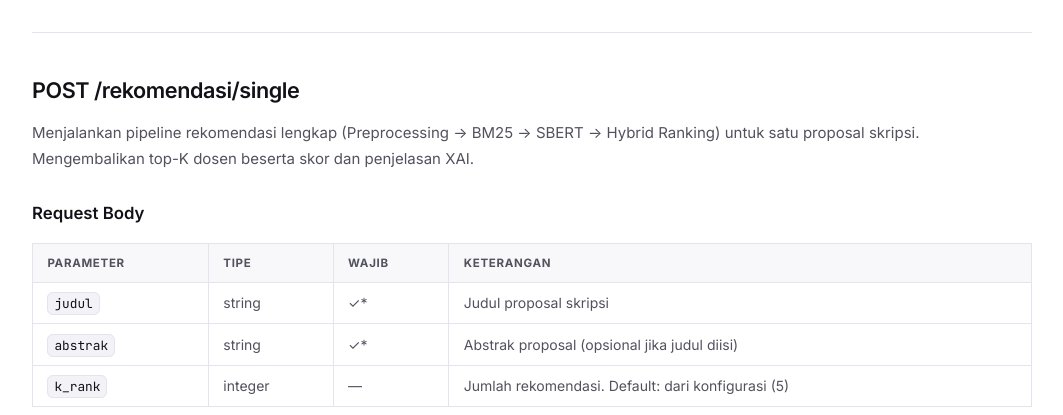
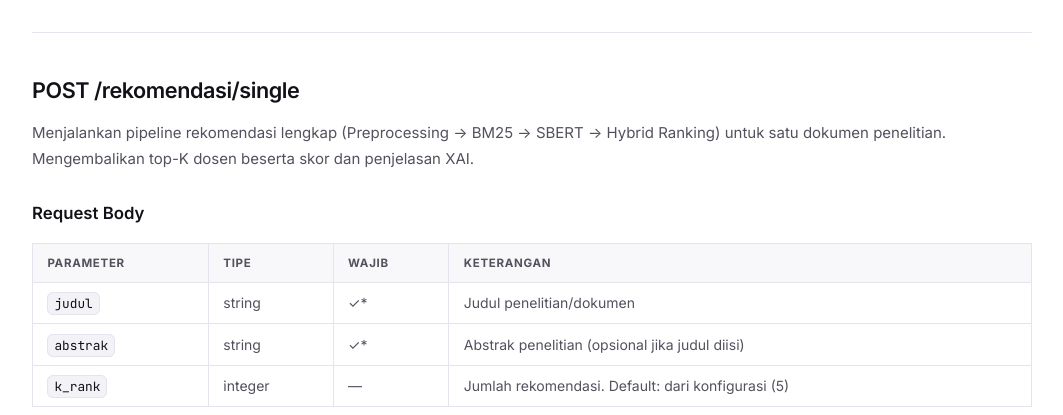
Before and after one commit to cello-marcelino/NLP-Base-Recommendation-System, a Vue app in the folder web/: page /docs in a window 1280 px wide. Shown: the part 1340-1755 px from the top of the page, without its empty margins (208-1271 px from the left). Built offline with nearby package versions, Linux system fonts and the light colour scheme; no server answers.

Commit message:
feat(scope): broaden product scope from thesis examiner to general lecturer recommendation

```diff
--- a/web/src/views/ApiDocsView.vue
+++ b/web/src/views/ApiDocsView.vue
@@ -74,7 +74,7 @@ const sections = [
             <table>
               <thead><tr><th>Endpoint</th><th>Method</th><th>Deskripsi</th></tr></thead>
               <tbody>
-                <tr><td><code>/rekomendasi/single</code></td><td><span class="badge-post">POST</span></td><td>Rekomendasi satu proposal</td></tr>
+                <tr><td><code>/rekomendasi/single</code></td><td><span class="badge-post">POST</span></td><td>Rekomendasi satu dokumen/penelitian</td></tr>
                 <tr><td><code>/rekomendasi/batch</code></td><td><span class="badge-post">POST</span></td><td>Rekomendasi massal via JSON</td></tr>
                 <tr><td><code>/rekomendasi/batch/upload</code></td><td><span class="badge-post">POST</span></td><td>Rekomendasi massal via Excel</td></tr>
                 <tr><td><code>/config</code></td><td><span class="badge-get">GET</span></td><td>Ambil konfigurasi aktif</td></tr>
@@ -103,7 +103,7 @@ const sections = [
           <h2>POST /rekomendasi/single</h2>
           <p>
             Menjalankan pipeline rekomendasi lengkap (Preprocessing → BM25 → SBERT → Hybrid Ranking)
-            untuk satu proposal skripsi. Mengembalikan top-K dosen beserta skor dan penjelasan XAI.
+            untuk satu dokumen penelitian. Mengembalikan top-K dosen beserta skor dan penjelasan XAI.
           </p>
 
           <h3>Request Body</h3>
@@ -111,8 +111,8 @@ const sections = [
             <table>
               <thead><tr><th>Parameter</th><th>Tipe</th><th>Wajib</th><th>Keterangan</th></tr></thead>
               <tbody>
-                <tr><td><code>judul</code></td><td>string</td><td>✓*</td><td>Judul proposal skripsi</td></tr>
-                <tr><td><code>abstrak</code></td><td>string</td><td>✓*</td><td>Abstrak proposal (opsional jika judul diisi)</td></tr>
+                <tr><td><code>judul</code></td><td>string</td><td>✓*</td><td>Judul penelitian/dokumen</td></tr>
+                <tr><td><code>abstrak</code></td><td>string</td><td>✓*</td><td>Abstrak penelitian (opsional jika judul diisi)</td></tr>
                 <tr><td><code>k_rank</code></td><td>integer</td><td>—</td><td>Jumlah rekomendasi. Default: dari konfigurasi (5)</td></tr>
               </tbody>
             </table>
@@ -175,19 +175,19 @@ curl -X POST http://localhost:5000/api/rekomendasi/single \
         <section id="batch">
           <h2>POST /rekomendasi/batch</h2>
           <p>
-            Menjalankan pipeline rekomendasi untuk banyak proposal sekaligus melalui JSON payload.
+            Menjalankan pipeline rekomendasi untuk banyak data sekaligus melalui JSON payload.
             Cocok untuk integrasi programatik dengan sistem akademik.
           </p>
 
           <h3>Request Body</h3>
-          <p>Array of objects. Setiap objek mewakili satu proposal.</p>
+          <p>Array of objects. Setiap objek mewakili satu dokumen penelitian.</p>
           <div class="param-table">
             <table>
               <thead><tr><th>Field</th><th>Tipe</th><th>Wajib</th><th>Keterangan</th></tr></thead>
               <tbody>
-                <tr><td><code>id</code></td><td>string</td><td>✓</td><td>Identifier unik proposal (digunakan untuk mapping output)</td></tr>
-                <tr><td><code>judul</code></td><td>string</td><td>✓*</td><td>Judul proposal</td></tr>
-                <tr><td><code>abstrak</code></td><td>string</td><td>—</td><td>Abstrak proposal</td></tr>
+                <tr><td><code>id</code></td><td>string</td><td>✓</td><td>Identifier unik dokumen (digunakan untuk mapping output)</td></tr>
+                <tr><td><code>judul</code></td><td>string</td><td>✓*</td><td>Judul penelitian</td></tr>
+                <tr><td><code>abstrak</code></td><td>string</td><td>—</td><td>Abstrak penelitian</td></tr>
               </tbody>
             </table>
           </div>
@@ -227,7 +227,7 @@ curl -X POST http://localhost:5000/api/rekomendasi/single \
         <section id="batch-upload">
           <h2>POST /rekomendasi/batch/upload</h2>
           <p>
-            Upload file Excel (<code>.xlsx</code>) untuk memproses banyak proposal sekaligus.
+            Upload file Excel (<code>.xlsx</code>) untuk memproses banyak dokumen sekaligus.
             File harus mengandung kolom <code>id</code>, <code>judul</code>, dan opsional <code>abstrak</code>.
           </p>
 
--- a/web/src/views/BatchRecommendationView.vue
+++ b/web/src/views/BatchRecommendationView.vue
@@ -36,7 +36,7 @@ const submitExcel = async () => {
     <div class="bp-header">
       <span class="bp-badge">Live Tool</span>
       <h1 class="bp-title">Batch Recommendation</h1>
-      <p class="bp-lead">Proses banyak proposal sekaligus via upload Excel atau JSON payload. Cocok untuk otomatisasi penjadwalan dosen penguji massal.</p>
+      <p class="bp-lead">Proses banyak data sekaligus via upload Excel atau JSON payload. Cocok untuk alokasi dosen pembimbing atau penguji secara massal.</p>
     </div>
 
     <!-- Main Content -->
@@ -110,7 +110,7 @@ const submitExcel = async () => {
           <table class="bp-table">
             <thead>
               <tr>
-                <th class="bp-th w-1/3">ID / Proposal</th>
+                <th class="bp-th w-1/3">ID / Judul</th>
                 <th class="bp-th">Top Rekomendasi (Dosen & Skor Hybrid)</th>
               </tr>
             </thead>
--- a/web/src/views/HomeView.vue
+++ b/web/src/views/HomeView.vue
@@ -52,7 +52,7 @@ onMounted(checkStatus)
         <p class="hero-desc">
           SiReDo menggunakan algoritma <strong>BM25</strong> (lexical) dan <strong>SBERT</strong> (semantic)
           untuk menemukan dosen pembimbing atau penguji yang paling relevan
-          berdasarkan judul dan abstrak proposal skripsi mahasiswa.
+          berdasarkan judul dan abstrak topik penelitian.
         </p>
         <div class="hero-actions">
           <router-link to="/single" class="btn-primary">Mulai Analisis →</router-link>
@@ -114,7 +114,7 @@ onMounted(checkStatus)
               <svg fill="none" viewBox="0 0 24 24" stroke="currentColor"><path stroke-linecap="round" stroke-linejoin="round" stroke-width="1.75" d="M21 21l-6-6m2-5a7 7 0 11-14 0 7 7 0 0114 0z"/></svg>
             </div>
             <h3>Single Recommendation</h3>
-            <p>Analisis satu proposal secara real-time. Lihat skor BM25, SBERT, dan Hybrid setiap dosen beserta XAI explanation.</p>
+            <p>Analisis satu topik penelitian secara real-time. Lihat skor BM25, SBERT, dan Hybrid setiap dosen beserta XAI explanation.</p>
             <span class="card-cta">Buka tool →</span>
           </router-link>
 
@@ -123,7 +123,7 @@ onMounted(checkStatus)
               <svg fill="none" viewBox="0 0 24 24" stroke="currentColor"><path stroke-linecap="round" stroke-linejoin="round" stroke-width="1.75" d="M4 6h16M4 10h16M4 14h16M4 18h16"/></svg>
             </div>
             <h3>Batch Recommendation</h3>
-            <p>Proses ratusan proposal sekaligus via upload Excel atau JSON payload. Cocok untuk jadwal ujian massal.</p>
+            <p>Proses ratusan data sekaligus via upload Excel atau JSON payload. Cocok untuk alokasi dosen massal.</p>
             <span class="card-cta">Buka tool →</span>
           </router-link>
 
--- a/web/src/views/SingleRecommendationView.vue
+++ b/web/src/views/SingleRecommendationView.vue
@@ -78,7 +78,7 @@ const openXai = (rec) => { selectedDosen.value = rec }
     <div class="sp-header">
       <span class="sp-badge">Live Tool</span>
       <h1 class="sp-title">Single Recommendation</h1>
-      <p class="sp-lead">Analisis satu proposal secara real-time — lihat skor <strong>BM25</strong>, <strong>SBERT</strong>, dan <strong>Hybrid</strong> beserta Pipeline Log dan XAI Explanation.</p>
+      <p class="sp-lead">Analisis satu topik penelitian secara real-time — lihat skor <strong>BM25</strong>, <strong>SBERT</strong>, dan <strong>Hybrid</strong> beserta Pipeline Log dan XAI Explanation.</p>
     </div>
 
     <!-- Two-col layout -->
@@ -89,12 +89,12 @@ const openXai = (rec) => { selectedDosen.value = rec }
         <div class="input-card" :class="{ 'input-card--loading': isProcessing }">
           <div class="input-card__overlay" v-if="isProcessing"></div>
 
-          <div class="ic-section-label">Data Rencana Skripsi</div>
+          <div class="ic-section-label">Data Topik / Rencana Penelitian</div>
 
           <form @submit.prevent="onSubmit" class="ic-form">
             <!-- Judul -->
             <div class="ic-field">
-              <label class="ic-label">Judul Proposal</label>
+              <label class="ic-label">Judul Penelitian</label>
               <input
                 v-model="judul"
                 class="ic-input"
@@ -109,7 +109,7 @@ const openXai = (rec) => { selectedDosen.value = rec }
                 v-model="abstrak"
                 rows="5"
                 class="ic-textarea"
-                placeholder="Masukkan abstrak proposal..."
+                placeholder="Masukkan abstrak atau deskripsi penelitian..."
               ></textarea>
             </div>
 
@@ -151,7 +151,7 @@ const openXai = (rec) => { selectedDosen.value = rec }
             </svg>
           </div>
           <p class="sp-empty__title">Panel Analisis AI</p>
-          <p class="sp-empty__sub">Isi data proposal di sebelah kiri, lalu klik <em>Mulai Analisis</em>.</p>
+          <p class="sp-empty__sub">Isi data penelitian di sebelah kiri, lalu klik <em>Mulai Analisis</em>.</p>
         </div>
 
         <div v-else class="sp-results">
```
Also changed, not shown: web/src/views/PreprocessingView.vue (+4 -4 lines), 2 other files (tests, documents, lock files or other folders).
